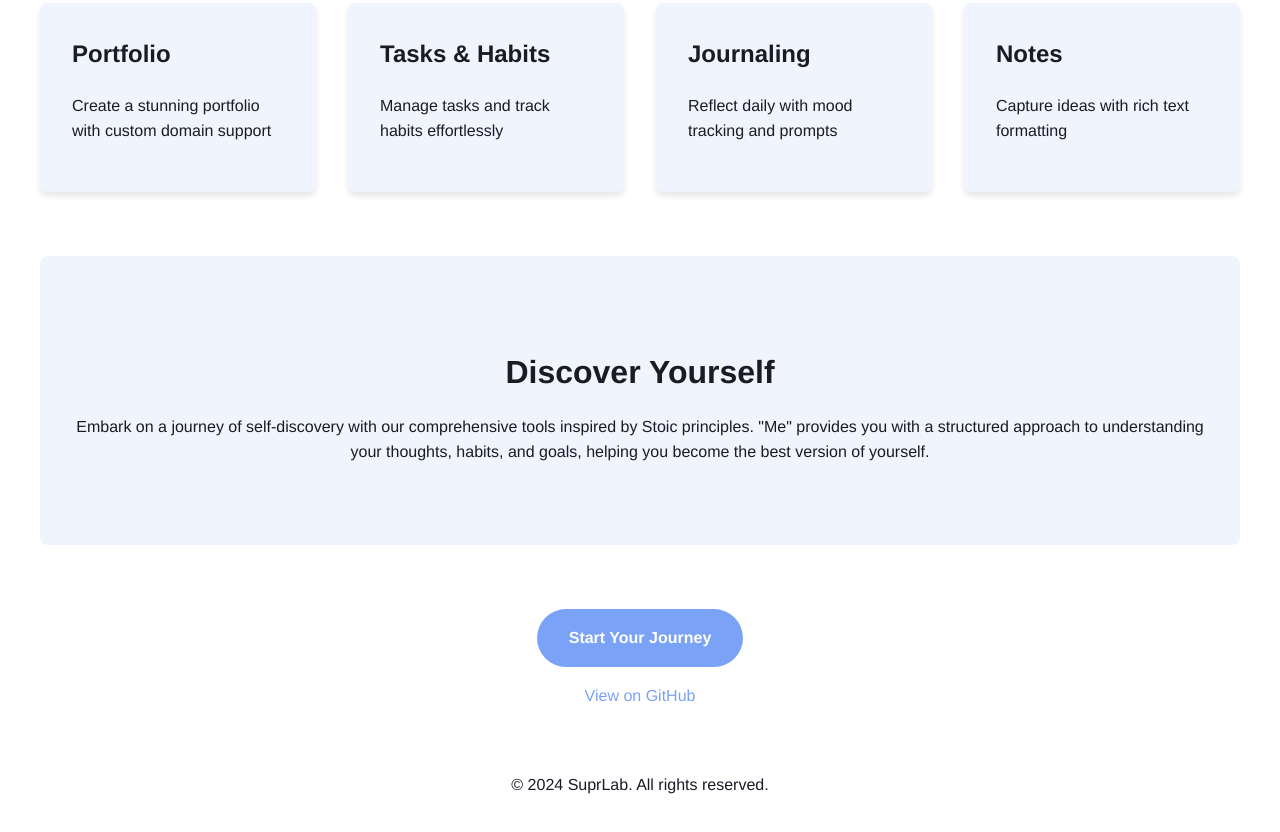
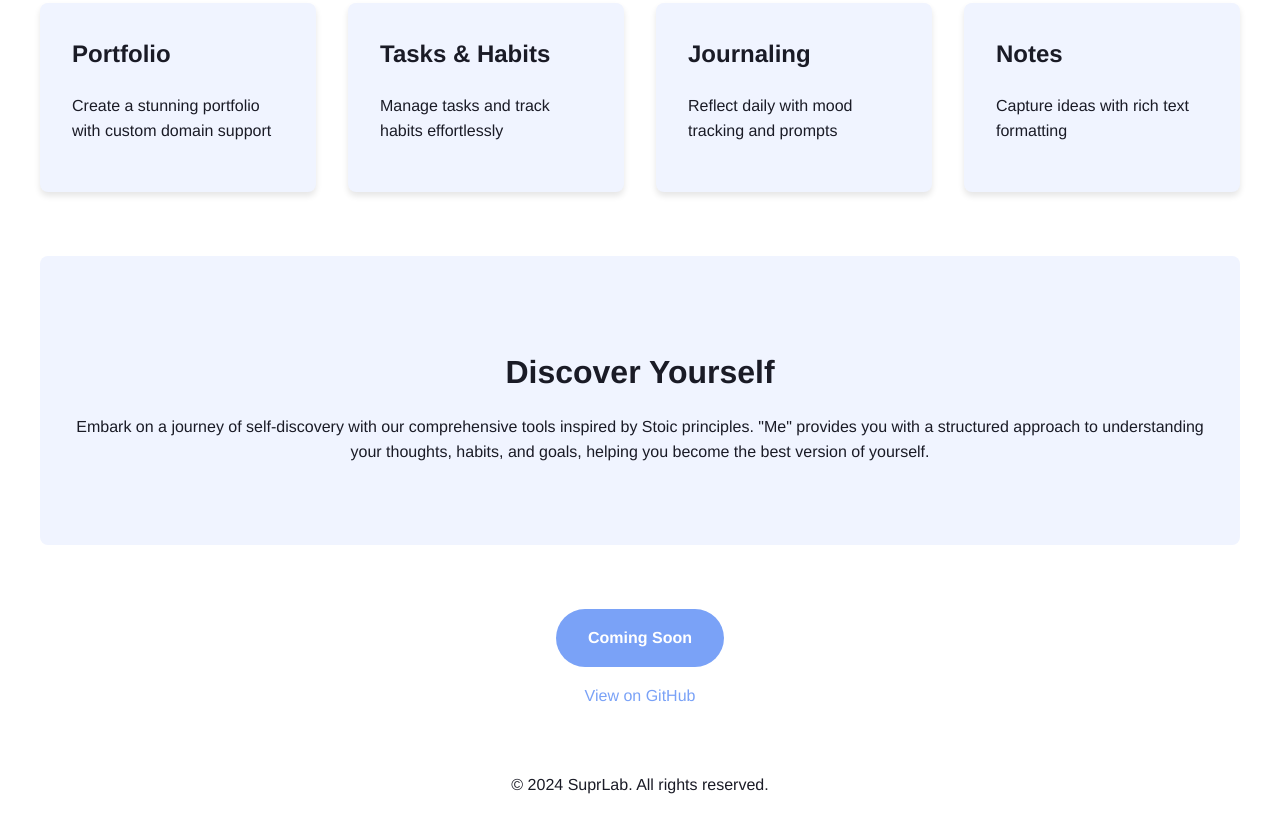
Before and after one commit to SuprLab/me, a plain HTML site: page index.html in a window 1280 px wide. Shown: the part 423-1255 px from the top of the page. Drawn offline with Linux system fonts and the light colour scheme.

Commit message:
Update index.html

```diff
--- a/index.html
+++ b/index.html
@@ -189,7 +189,7 @@
         </div>
 
         <div class="cta">
-            <a href="#" class="cta-button">Start Your Journey</a>
+            <a href="#" class="cta-button">Coming Soon</a>
             <br>
             <a href="https://github.com/suprlab/me" class="github-link" target="_blank">View on GitHub</a>
         </div>
```
